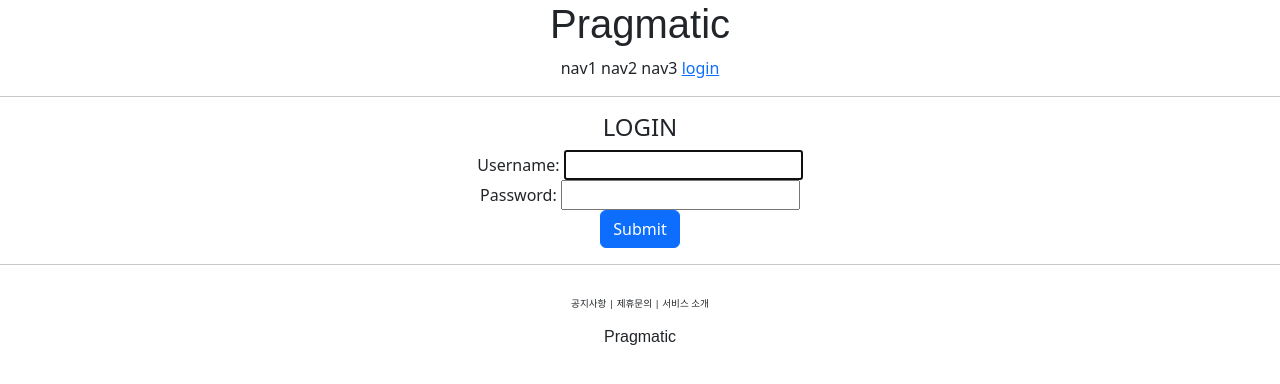
After one commit to yeeuniii/study-django, a Django app: page /account/login/ in a window 1280 px wide. The commit adds this page. Shown: the top 384 px of the page. Run offline with Django 5.2, Linux system fonts and the light colour scheme; some web fonts are replaced.

Commit message:
feat: accountapp login/logout 기능 구현

```diff
--- a/accountapp/templates/accountapp/create.html
+++ b/accountapp/templates/accountapp/create.html
@@ -3,7 +3,7 @@
 {% block content %}
 
 <div style="text-align: center">
-    <form action="{% url 'accountapp:hello_world' %}" method="post">
+    <form action="{% url 'accountapp:create' %}" method="post">
         {% csrf_token %}
         {{ form }}
         <input type="submit" class="btn btn-binary">
--- /dev/null
+++ b/accountapp/templates/accountapp/login.html
@@ -0,0 +1,19 @@
+{% extends 'base.html' %}
+
+{% block content %}
+
+
+    <div style="text-align: center">
+        <div>
+            <h4>LOGIN</h4>
+        </div>
+        <div>
+            <form action="" method="post">
+                {% csrf_token %}
+                {{ form }}
+                <input type="submit" class="btn btn-primary">
+            </form>
+        </div>
+    </div>
+
+{% endblock %}
--- a/accountapp/urls.py
+++ b/accountapp/urls.py
@@ -1,3 +1,4 @@
+from django.contrib.auth.views import LoginView, LogoutView
 from django.urls import path
 
 from accountapp.views import hello_world, AccountCreateView
@@ -7,4 +8,6 @@ app_name = "accountapp"
 urlpatterns = [
     path("hello_world/", hello_world, name="hello_world"),
     path('create/', AccountCreateView.as_view(), name="create"),
+    path('login/', LoginView.as_view(template_name='accountapp/login.html'), name='login'),
+    path('logout/', LogoutView.as_view(), name='logout'),
 ]
--- a/accountapp/views.py
+++ b/accountapp/views.py
@@ -27,6 +27,7 @@ def hello_world(request):
     hello_world_list = HelloWorld.objects.all()
     return render(request, 'accountapp/hello_world.html', context={'hello_world_list': hello_world_list})
 
+
 class AccountCreateView(CreateView):
     model = User
     form_class = UserCreationForm
--- a/templates/header.html
+++ b/templates/header.html
@@ -6,6 +6,15 @@
             <span>nav1</span>
             <span>nav2</span>
             <span>nav3</span>
-      <span>nav4</span>
+            {% if not user.is_authenticated %}
+            <a href="{% url 'accountapp:login' %}?next={{ request.path }}">
+                <span>login</span>
+            </a>
+            {% else %}
+            <form action="{% url 'accountapp:logout' %}" method="post">
+            {% csrf_token %}
+                <input type="submit" value="logout" />
+            </form>
+            {% endif %}
         </div>
     </div>
```
Also changed, not shown: pragmatic/settings.py (+6 -1 lines). Lines whose indentation alone changed are shown as unchanged.
